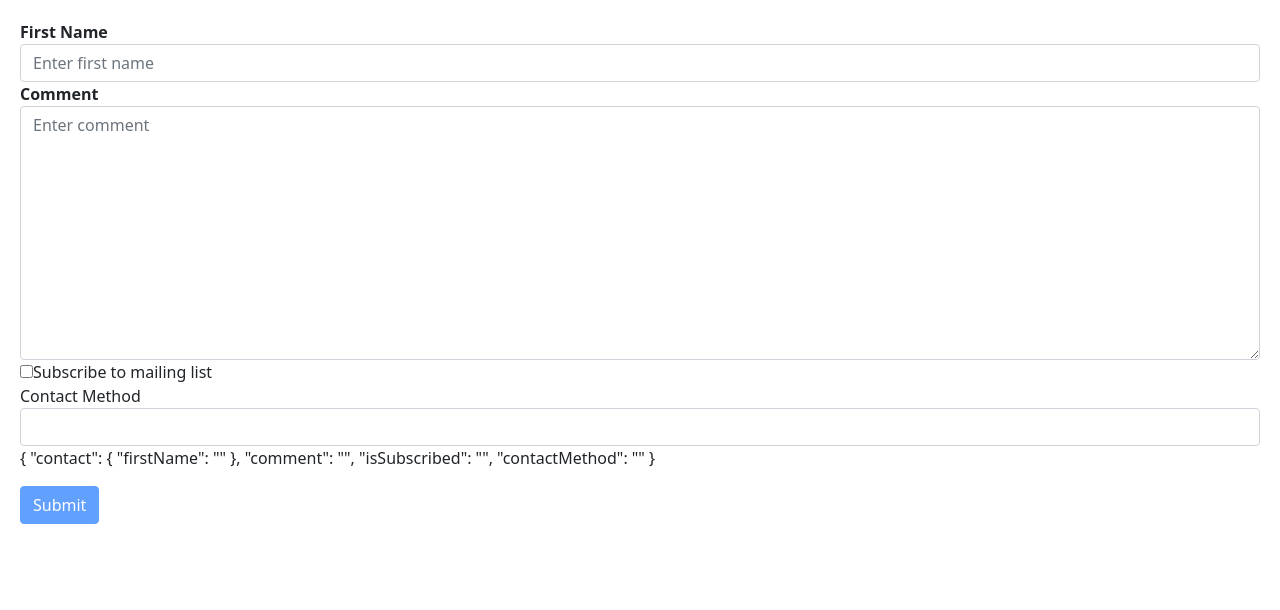
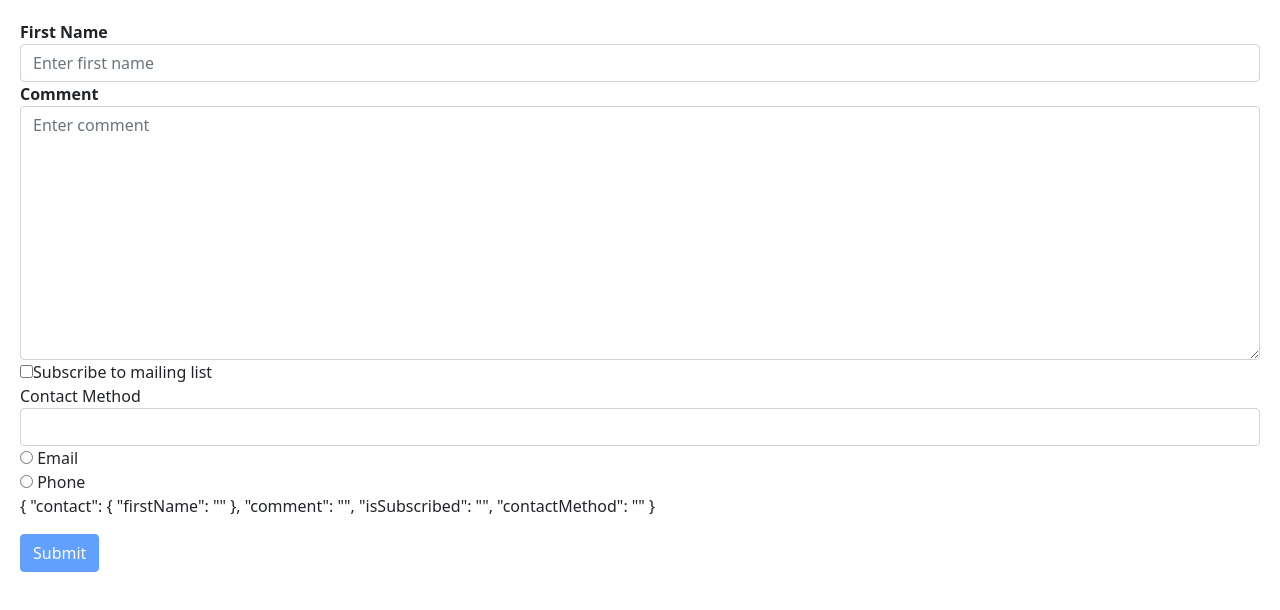
Before and after one commit to SagarPuneria/hello-world-angular-app, an Angular app: page / in a window 1280 px wide. Shown: the top 610 px of the page. Built offline with nearby package versions, Linux system fonts and the light colour scheme.

Commit message:
feat: Working with Radio Buttons

```diff
--- a/src/app/contact-form/contact-form.component.html
+++ b/src/app/contact-form/contact-form.component.html
@@ -67,6 +67,28 @@
             <option *ngFor="let method of contactMethods" [ngValue]="method">{{method.name}}</option>
         </select>
     </div>
+
+    <!-- div.radio>label>input[type='radio'][name='contactMethod'] -->
+    <!-- <div class="radio">
+        <label>
+            <input ngModel type="radio" name="contactMethod" value="1">
+            Email
+        </label>
+    </div>
+    <div class="radio">
+        <label>
+            <input ngModel type="radio" name="contactMethod" value="2">
+            Phone
+        </label>
+    </div> -->
+    <!-- contactMethods are rendered dynamically -->
+    <div *ngFor="let method of contactMethods" class="radio">
+        <label>
+            <input ngModel type="radio" name="contactMethod" [value]="method.id">
+            {{method.name}}
+        </label>
+    </div>
+
     <p>
         {{f.value | json}}
     </p>
```
